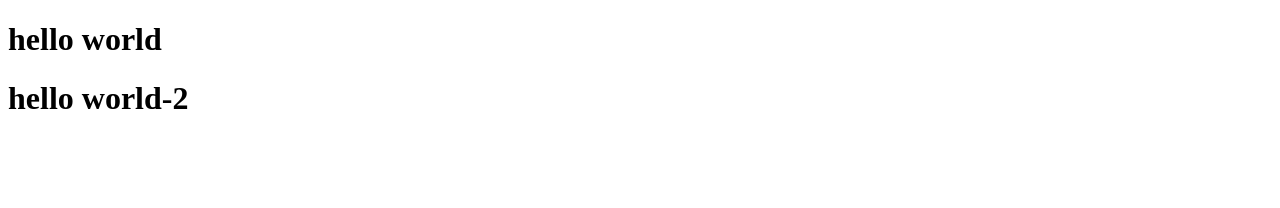
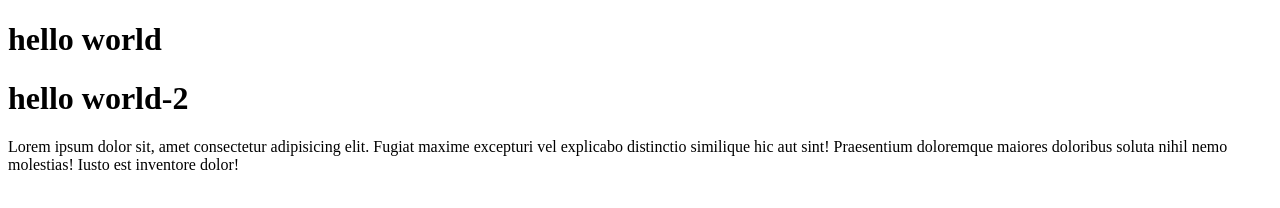
Before and after one commit to suneelsuthar/newform, a plain HTML site: page index.html in a window 1280 px wide. Drawn offline with Linux system fonts and the light colour scheme.

Commit message:
added paragraph

```diff
--- a/index.html
+++ b/index.html
@@ -11,6 +11,9 @@
 
     <h1>hello world</h1>
     <h1>hello world-2</h1>
+    <p>Lorem ipsum dolor sit, amet consectetur adipisicing elit. Fugiat maxime excepturi vel explicabo distinctio
+        similique hic aut sint! Praesentium doloremque maiores doloribus soluta nihil nemo molestias! Iusto est
+        inventore dolor!</p>
 
 
 </body>
```
